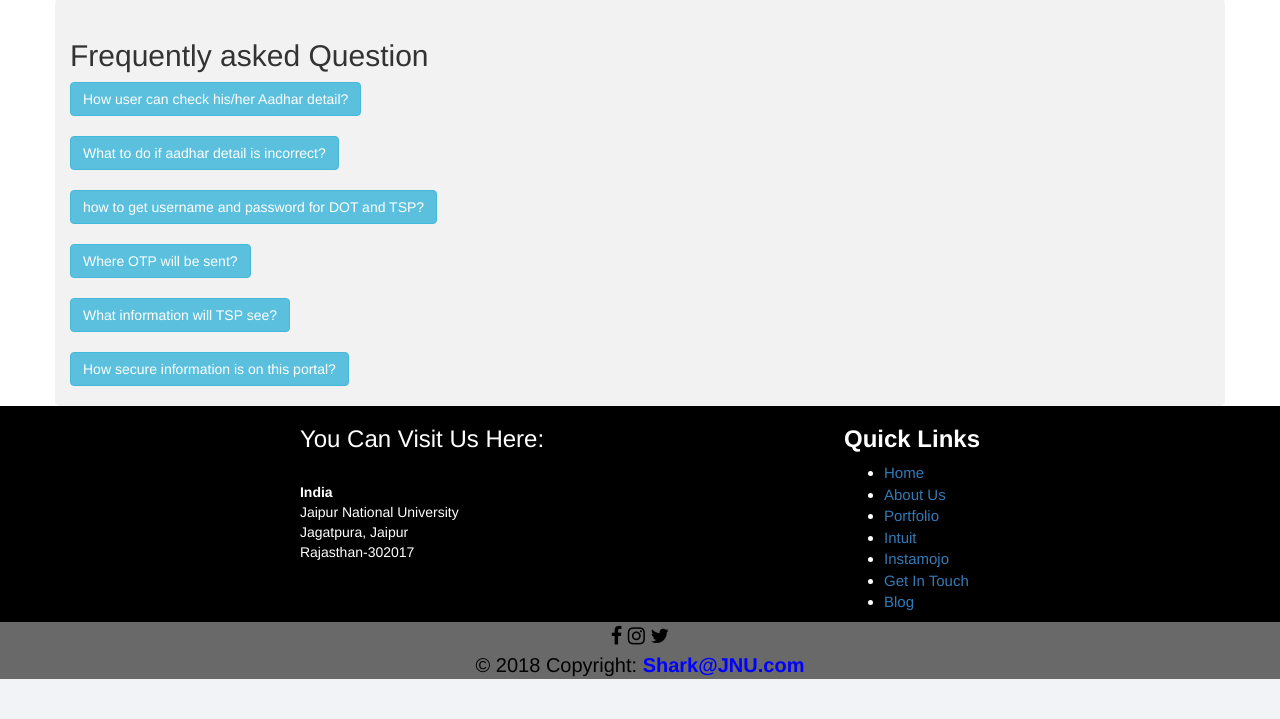
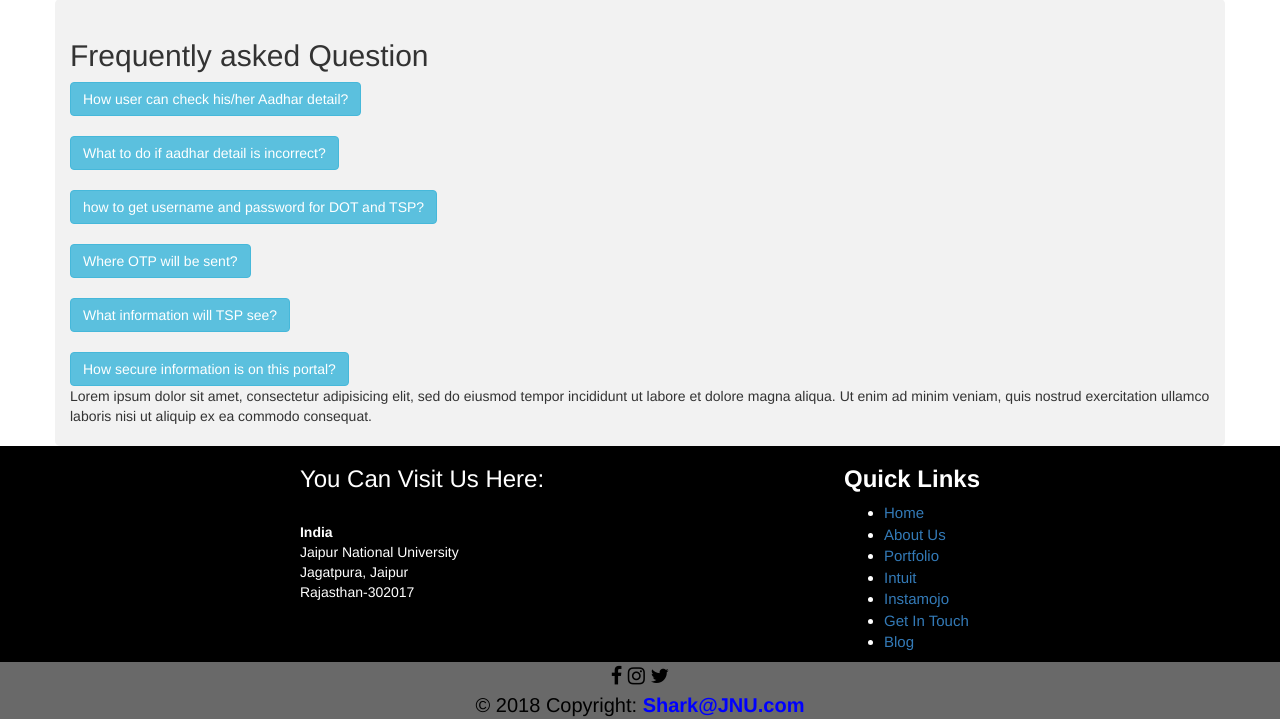
Before and after one commit to manishkumar212111/CodeChamp, a Flask app: page /faqs in a window 1280 px wide, after a click on "How secure information is on this portal?". Shown: the part 187-906 px from the top of the page. Before the commit the page ends 866 px from the top, so only its background shows below. Run offline with Flask 2, Linux system fonts and the light colour scheme; some libraries are stand-ins or nearby versions.

Commit message:
first commit

```diff
--- a/microservices/app/src/templates/faqs.html
+++ b/microservices/app/src/templates/faqs.html
@@ -213,7 +213,7 @@ font-family: oblique;
 
                 <div class="container">
                     <h2>Frequently asked Question</h2>
-                        <a href="#demo0" class="btn btn-info" data-toggle="collapse">How user can check his/her Aadhar detail?</a>
+                        <a href="#demo0" class="btn btn-info" data-toggle="collapse">How user can check his/her Aadhar detail? </a>
                             <div id="demo0" class="collapse">
                                  Lorem ipsum dolor sit amet, consectetur adipisicing elit,
                                     sed do eiusmod tempor incididunt ut labore et dolore magna aliqua. Ut enim ad minim veniam,
@@ -245,7 +245,7 @@ font-family: oblique;
                                      quis nostrud exercitation ullamco laboris nisi ut aliquip ex ea commodo consequat.
                             </div><br><br>
                             <a href="#demo5" class="btn btn-info" data-toggle="collapse">How secure information is on this portal?</a>
-                            <div id="demo6" class="collapse">
+                            <div id="demo5" class="collapse">
                                  Lorem ipsum dolor sit amet, consectetur adipisicing elit,
                                     sed do eiusmod tempor incididunt ut labore et dolore magna aliqua. Ut enim ad minim veniam,
                                      quis nostrud exercitation ullamco laboris nisi ut aliquip ex ea commodo consequat.
```
